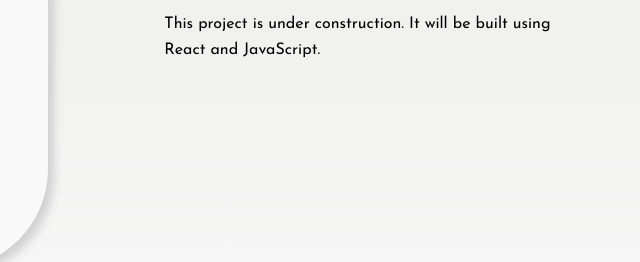
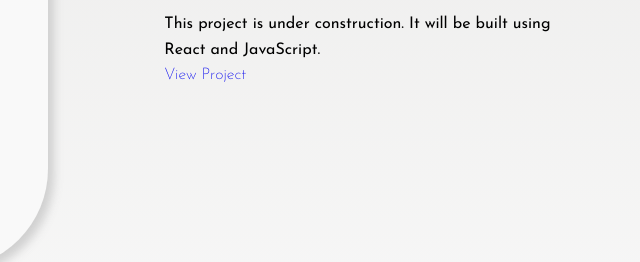
Before and after one commit to mcfrems/Fremstad-Portfolio, a plain HTML site: page index.html in a window 1280 px wide. Shown: the part 1987-2249 px from the top of the page, 534-1174 px from the left. Drawn offline with Linux system fonts and the light colour scheme.

Commit message:
added link for unilife project

```diff
--- a/index.html
+++ b/index.html
@@ -83,7 +83,7 @@
                 <div class="project-text">
                     <h2>UniLife</h2>
                     <p>This project is under construction. It will be built using React and JavaScript.</p>
-                    <!-- <a href="/">View Project</a> -->
+                    <a href="https://inspiring-cassata-fb9a33.netlify.app/">View Project</a>
                 </div>
             </div>
         </div>
```
